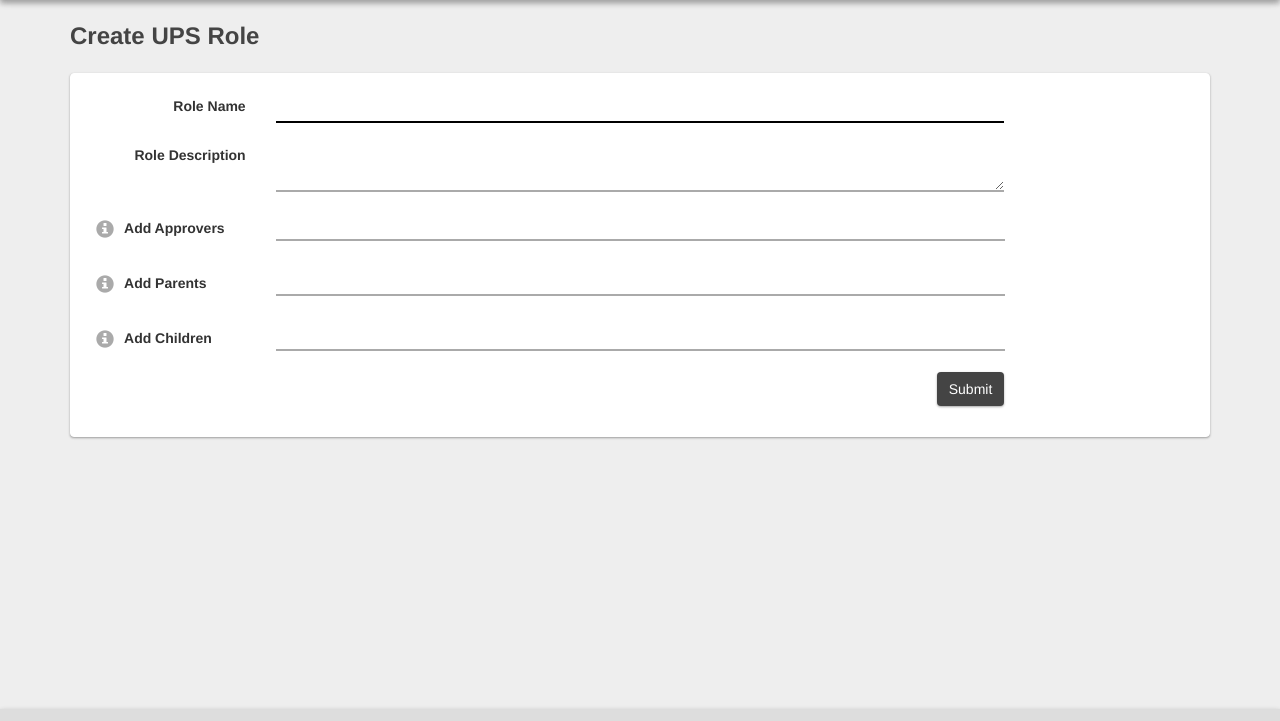
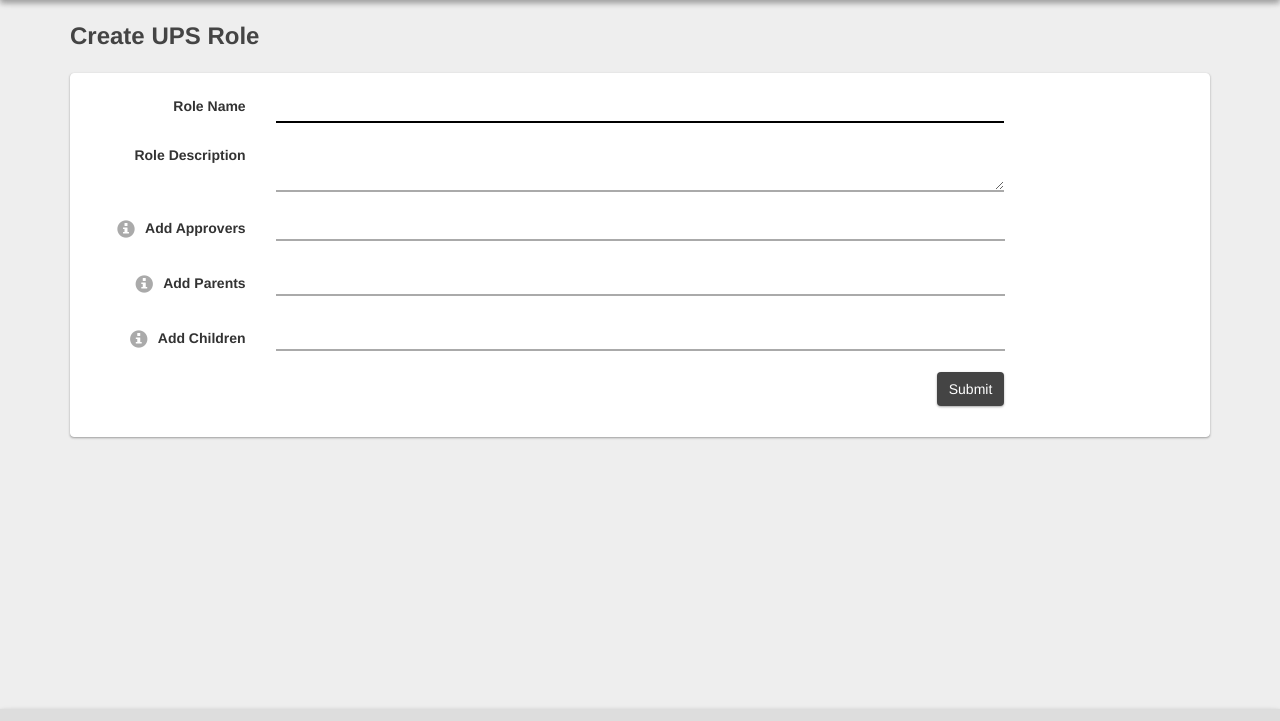
Before and after one commit to Jtaylorapps/Universal-Provisioning-System, a Flask app: template app/templates/create_role.html in a window 1280 px wide. Shown: the part 51-772 px from the top of the page. Run offline with Flask 2, Linux system fonts and the light colour scheme; the template is opened without the code that fills it: values that come from a table or form of the project are taken from there, others are empty; some libraries are stand-ins or nearby versions.

Commit message:
style fixes

```diff
--- a/app/static/css/base.css
+++ b/app/static/css/base.css
@@ -22,7 +22,7 @@
     color: black;
     width: 100vw;
     left: 0px;
-    position: absolute;
+    position: fixed;
     bottom: 0px;
     padding: 10px;
     box-shadow: 0 3px 6px rgba(0,0,0,0.16), 0 3px 6px rgba(0,0,0,0.23) !important;
@@ -32,8 +32,8 @@
     height: 100%;
     display: flex;
     flex-direction: column;
-    overflow-y: scroll;
     padding-top: 20px;
+    padding-bottom: 40px;
 }
 
 .panel {
--- a/app/templates/base.html
+++ b/app/templates/base.html
@@ -72,7 +72,7 @@
         </div>
     </div>
 </nav>
-
+<div class="container-wrapper">
     <!-- Page content -->
     <div class="container">
 
@@ -88,6 +88,7 @@
             <div>&copy; 2016 - Jacob Taylor (jtaylorapps@gmail.com)</div>
         </footer>
     </div>
+</div>
 
 </body>
 </html>
--- a/app/templates/create_role.html
+++ b/app/templates/create_role.html
@@ -37,7 +37,7 @@
                 </div>
                 <!-- Add Approvers drop down -->
                 <div class="form-group">
-                    <label class="col-md-2 control-label" style="display: flex; align-items: center;">
+                    <label class="col-md-2 control-label" style="display: flex; align-items: center;justify-content: flex-end;">
                         <button
                             data-placement="top" type="button" class="btn info-tip-new popup-marker" data-toggle="popover"
                             data-content="Users listed as Approvers must approve all Requests for the Role. Requests will be approved by a manager if a Role has no Approvers."
@@ -50,7 +50,7 @@
                 </div>
                 <!-- Add Parent drop down -->
                 <div class="form-group">
-                    <label class="col-md-2 control-label" style="display: flex; align-items: center;">
+                    <label class="col-md-2 control-label" style="display: flex; align-items: center;justify-content: flex-end;">
                         <button
                             data-placement="top" type="button" class="btn info-tip-new popup-marker" data-toggle="popover"
                             data-content="All assignments for Parent Roles will include this new Role"
@@ -63,7 +63,7 @@
                 </div>
                 <!-- Add Children drop down -->
                 <div class="form-group">
-                    <label class="col-md-2 control-label" style="display: flex;align-items: center;">
+                    <label class="col-md-2 control-label" style="display: flex;align-items: center;justify-content: flex-end;">
                         <button
                             data-placement="top" type="button" class="btn info-tip-new popup-marker" data-toggle="popover"
                             data-content="All assignments for the new Role with include these Children Roles"
```
Lines whose indentation alone changed are shown as unchanged.
